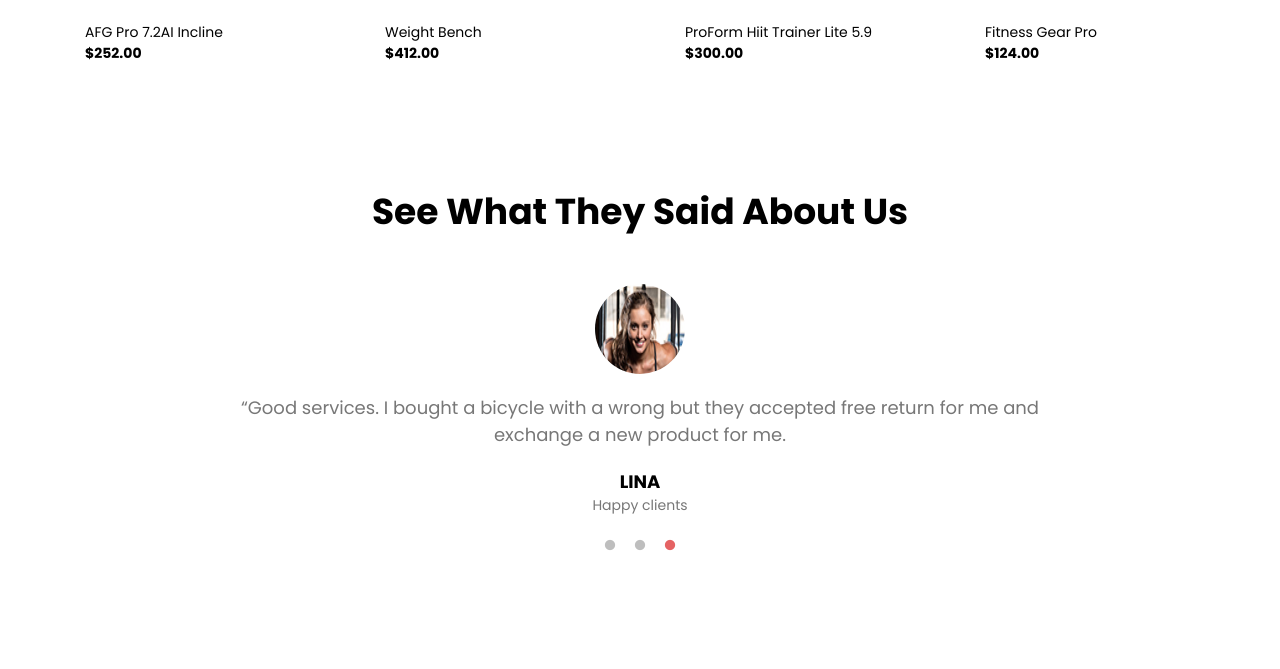
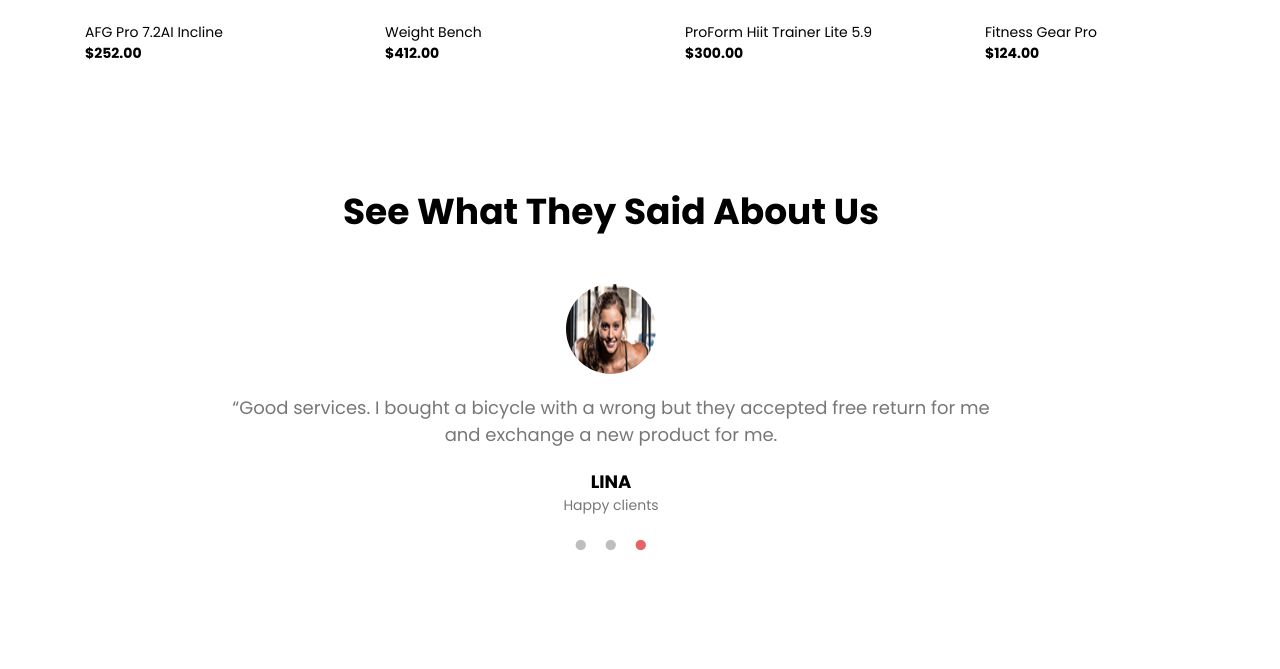
Before and after one commit to ithanhtt/FE-4, a plain HTML site: page index.html in a window 1280 px wide. Shown: the part 2160-2829 px from the top of the page. Drawn offline with Linux system fonts and the light colour scheme.

Commit message:
Updatezzz

```diff
--- a/less/content/_homepage_content.less
+++ b/less/content/_homepage_content.less
@@ -102,7 +102,7 @@
 /* About Us */
 .about-us {
     text-align: center;
-    max-width: 100%;
+    max-width: 95%;
     padding: 15px;
     &-title {
         .font-bold(36px);
```
Also changed, not shown: css/style.css, 1 other file.
